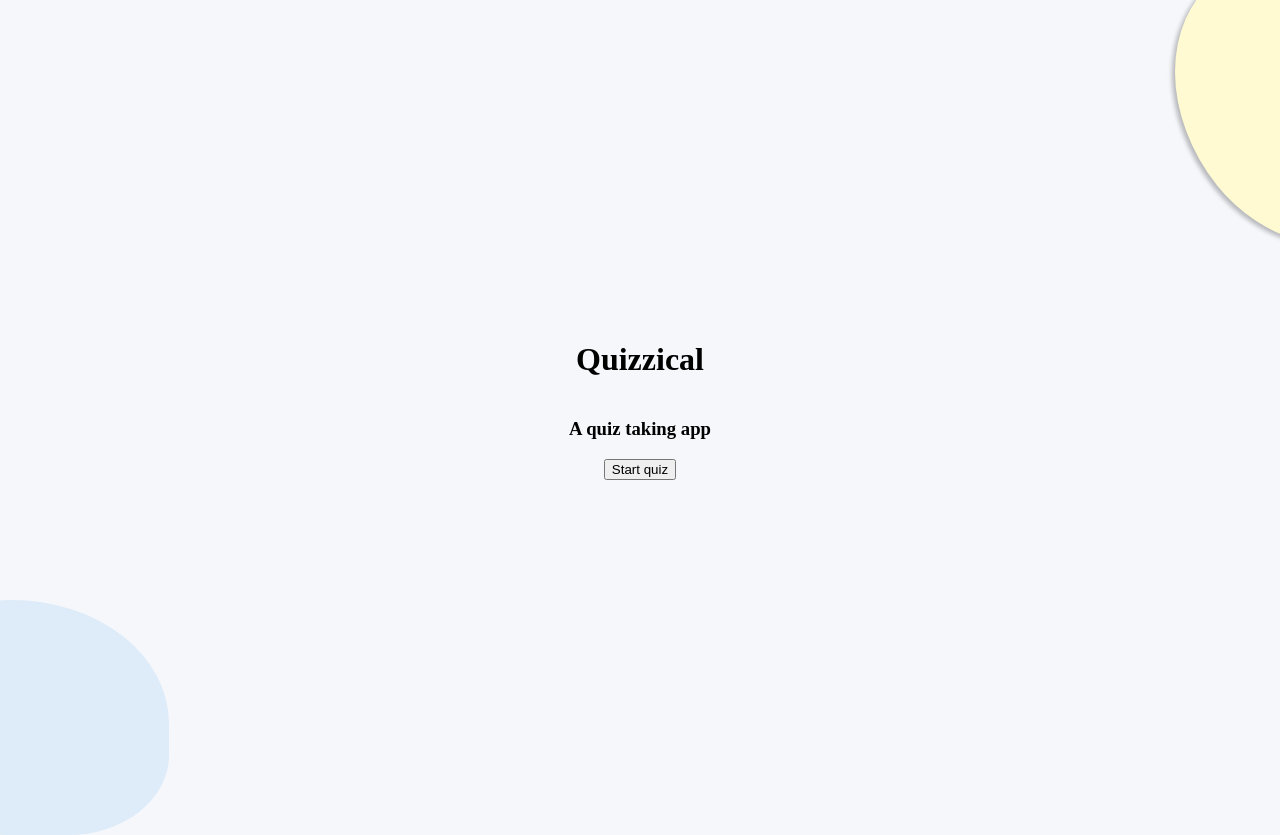
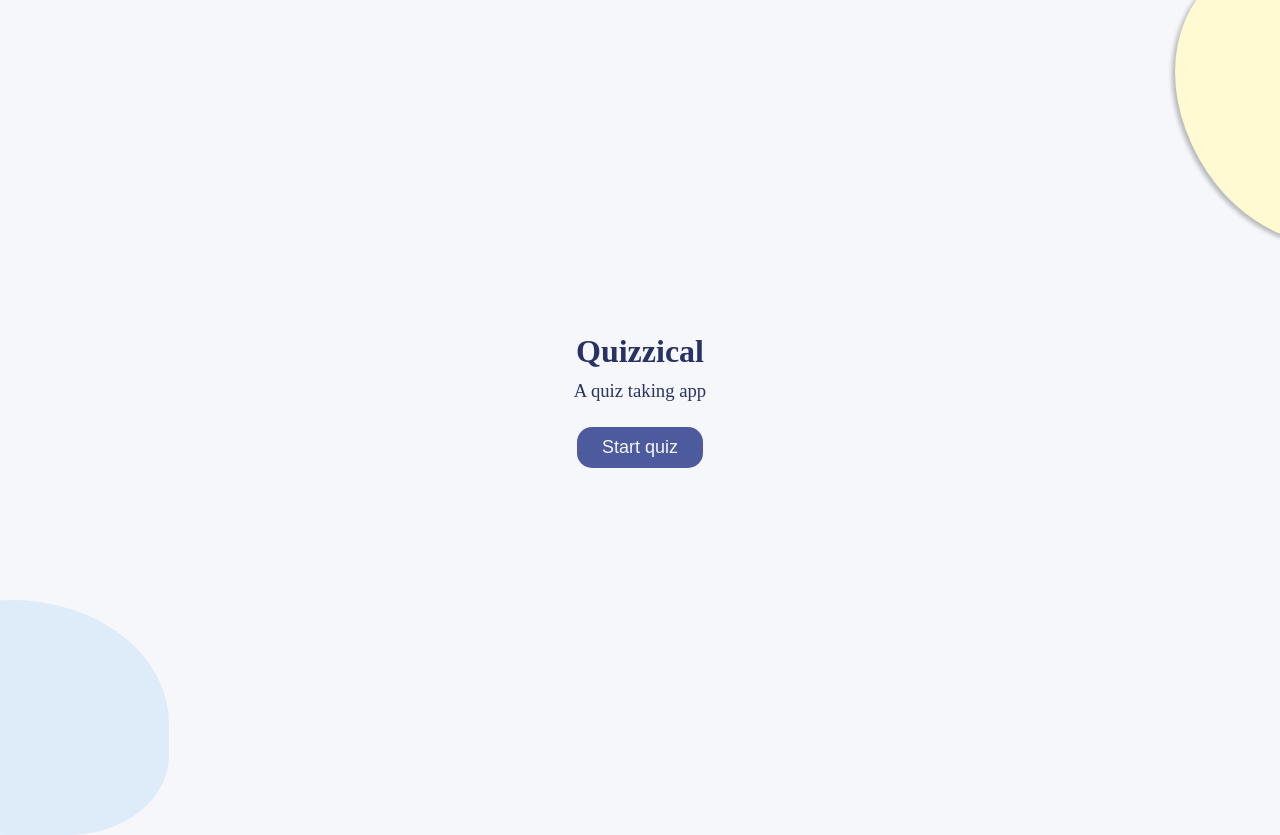
Before and after one commit to ali-a-ahmed1097/quizzical-app, a React (Vite) app: page / in a window 1280 px wide. Shown: the top 835 px of the page. Built offline with nearby package versions, Linux system fonts and the light colour scheme.

Commit message:
Added styling to buttons.

```diff
--- a/src/App.jsx
+++ b/src/App.jsx
@@ -46,6 +46,7 @@ export default function App() {
           :
           <div className='home'>
             <div className='cards'>{questions}</div>
+            <button>Check answers</button>
           </div>
       }
     </div>
--- a/src/index.css
+++ b/src/index.css
@@ -4,6 +4,20 @@ body {
   overflow-x: hidden;
 
   background: #F5F7FB;
+}
+
+h1 {
+  margin: 0;
+}
+
+h3 {
+  margin-top: 0px;
+  margin-bottom: 15px;
+  font-weight: 400;
+}
+
+h1, h3 {
+  color: #293264
 }
 
 .top-blob {
@@ -54,6 +68,7 @@ body {
   height: 100vh;
   justify-content: center;
   align-items: center;
+  gap: 10px;
 }
 
 .question-card {
@@ -81,3 +96,14 @@ hr {
   background-color: #DBDEF0;
   border: none;
 }
+
+button {
+  background: #4D5B9E;
+  border-radius: 15px;
+  border: 0px;
+  color: #F5F7FB;
+  padding: 10px 25px;
+  font-weight: 500;
+  font-size: 18px;
+  cursor: pointer;
+}
```
